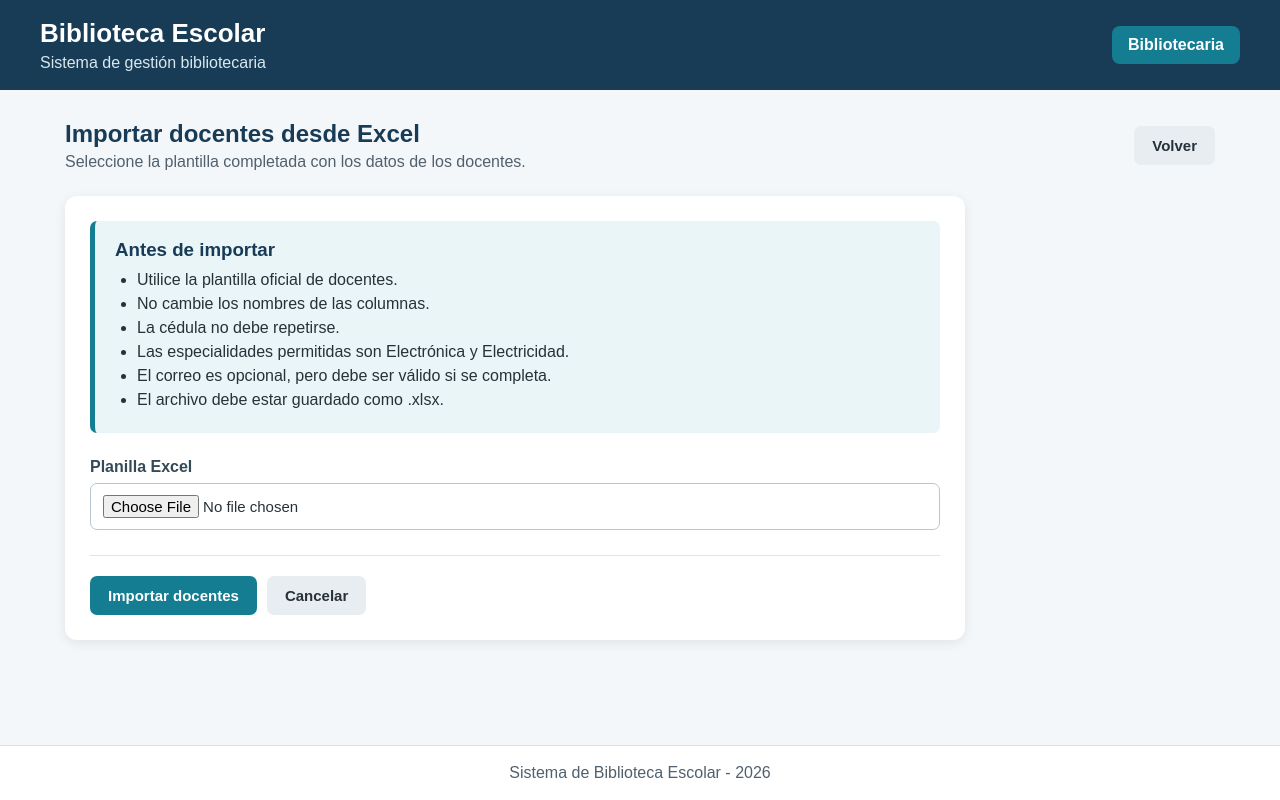
After one commit to JavierPaniagua/bibliocctech, a Django app: page /docentes/importar/ in a window 1280 px wide. The commit adds this page. Run offline with Django 5.2, Linux system fonts and the light colour scheme.

Commit message:
Agregar importacion de docentes desde Excel

```diff
--- a/docentes/forms.py
+++ b/docentes/forms.py
@@ -98,3 +98,29 @@ class DocenteForm(forms.ModelForm):
             )
 
         return cedula
+
+class ImportarDocentesForm(forms.Form):
+    archivo = forms.FileField(
+        label='Planilla Excel',
+        widget=forms.ClearableFileInput(
+            attrs={
+                'class': 'campo',
+                'accept': '.xlsx',
+            }
+        ),
+    )
+
+    def clean_archivo(self):
+        archivo = self.cleaned_data['archivo']
+
+        if not archivo.name.lower().endswith('.xlsx'):
+            raise forms.ValidationError(
+                'Seleccione un archivo de Excel con extensión .xlsx.'
+            )
+
+        if archivo.size > 5 * 1024 * 1024:
+            raise forms.ValidationError(
+                'El archivo no puede superar los 5 MB.'
+            )
+
+        return archivo
--- a/docentes/urls.py
+++ b/docentes/urls.py
@@ -20,6 +20,12 @@ urlpatterns = [
     ),
 
     path(
+        'importar/',
+        views.docente_importar,
+        name='importar',
+    ),
+
+    path(
         '<int:docente_id>/editar/',
         views.docente_editar,
         name='editar',
--- a/docentes/views.py
+++ b/docentes/views.py
@@ -1,8 +1,11 @@
 from django.contrib import messages
+from django.core.exceptions import ValidationError
+from django.core.validators import validate_email
 from django.db.models import Q
 from django.shortcuts import get_object_or_404, redirect, render
+from openpyxl import load_workbook
 
-from .forms import DocenteForm
+from .forms import DocenteForm, ImportarDocentesForm
 from .models import Docente
 
 
@@ -99,3 +102,259 @@ def docente_editar(request, docente_id):
         'docentes/docente_formulario.html',
         contexto,
     )
+
+def limpiar_texto(valor):
+    if valor is None:
+        return ''
+
+    return str(valor).strip()
+
+
+def limpiar_cedula(valor):
+    if valor is None:
+        return ''
+
+    if isinstance(valor, float) and valor.is_integer():
+        valor = int(valor)
+
+    cedula = str(valor).strip()
+
+    cedula = (
+        cedula
+        .replace('.', '')
+        .replace(' ', '')
+        .replace('-', '')
+    )
+
+    return cedula
+
+
+def convertir_activo(valor):
+    texto = limpiar_texto(valor).upper()
+
+    return texto in {
+        'SI',
+        'SÍ',
+        'TRUE',
+        'VERDADERO',
+        '1',
+        'ACTIVO',
+    }
+
+
+def docente_importar(request):
+    resultados = None
+
+    if request.method == 'POST':
+        formulario = ImportarDocentesForm(
+            request.POST,
+            request.FILES,
+        )
+
+        if formulario.is_valid():
+            archivo = formulario.cleaned_data['archivo']
+
+            try:
+                libro_excel = load_workbook(
+                    archivo,
+                    read_only=True,
+                    data_only=True,
+                )
+
+                if 'Docentes' not in libro_excel.sheetnames:
+                    formulario.add_error(
+                        'archivo',
+                        (
+                            'El archivo debe contener una hoja '
+                            'llamada Docentes.'
+                        ),
+                    )
+                else:
+                    hoja = libro_excel['Docentes']
+
+                    encabezados_esperados = [
+                        'cedula',
+                        'nombres',
+                        'apellidos',
+                        'area',
+                        'especialidad',
+                        'telefono',
+                        'correo',
+                        'turno',
+                        'activo',
+                    ]
+
+                    encabezados_archivo = [
+                        limpiar_texto(
+                            hoja.cell(
+                                row=4,
+                                column=columna,
+                            ).value
+                        ).lower()
+                        for columna in range(1, 10)
+                    ]
+
+                    if encabezados_archivo != encabezados_esperados:
+                        formulario.add_error(
+                            'archivo',
+                            (
+                                'Las columnas fueron modificadas. '
+                                'Utilice la plantilla oficial.'
+                            ),
+                        )
+                    else:
+                        resultados = procesar_docentes_excel(hoja)
+
+            except Exception:
+                formulario.add_error(
+                    'archivo',
+                    (
+                        'No se pudo leer la planilla. Compruebe '
+                        'que sea un archivo Excel válido.'
+                    ),
+                )
+    else:
+        formulario = ImportarDocentesForm()
+
+    contexto = {
+        'formulario': formulario,
+        'resultados': resultados,
+    }
+
+    return render(
+        request,
+        'docentes/docente_importar.html',
+        contexto,
+    )
+
+
+def procesar_docentes_excel(hoja):
+    especialidades_validas = {
+        'ELECTRÓNICA',
+        'ELECTRONICA',
+        'ELECTRICIDAD',
+    }
+
+    turnos_validos = {
+        'MAÑANA',
+        'TARDE',
+        'NOCHE',
+    }
+
+    importados = 0
+    duplicados = 0
+    errores = []
+    cedulas_planilla = set()
+
+    for numero_fila, fila in enumerate(
+        hoja.iter_rows(
+            min_row=5,
+            max_col=9,
+            values_only=True,
+        ),
+        start=5,
+    ):
+        if all(valor is None for valor in fila):
+            continue
+
+        (
+            cedula,
+            nombres,
+            apellidos,
+            area,
+            especialidad,
+            telefono,
+            correo,
+            turno,
+            activo,
+        ) = fila
+
+        cedula = limpiar_cedula(cedula)
+        nombres = limpiar_texto(nombres)
+        apellidos = limpiar_texto(apellidos)
+        area = limpiar_texto(area)
+        especialidad = limpiar_texto(especialidad).upper()
+        telefono = limpiar_texto(telefono)
+        correo = limpiar_texto(correo).lower()
+        turno = limpiar_texto(turno).upper()
+
+        if not cedula or not nombres or not apellidos:
+            errores.append(
+                f'Fila {numero_fila}: faltan datos obligatorios.'
+            )
+            continue
+
+        if not cedula.isdigit():
+            errores.append(
+                f'Fila {numero_fila}: la cédula debe contener '
+                f'solamente números.'
+            )
+            continue
+
+        if especialidad not in especialidades_validas:
+            errores.append(
+                f'Fila {numero_fila}: especialidad incorrecta.'
+            )
+            continue
+
+        if especialidad == 'ELECTRONICA':
+            especialidad = 'ELECTRÓNICA'
+
+        if turno not in turnos_validos:
+            errores.append(
+                f'Fila {numero_fila}: turno incorrecto.'
+            )
+            continue
+
+        if correo:
+            try:
+                validate_email(correo)
+            except ValidationError:
+                errores.append(
+                    f'Fila {numero_fila}: correo electrónico '
+                    f'incorrecto.'
+                )
+                continue
+
+        if cedula in cedulas_planilla:
+            duplicados += 1
+
+            errores.append(
+                f'Fila {numero_fila}: la cédula {cedula} '
+                f'está repetida en la planilla.'
+            )
+
+            continue
+
+        cedulas_planilla.add(cedula)
+
+        if Docente.objects.filter(cedula=cedula).exists():
+            duplicados += 1
+
+            errores.append(
+                f'Fila {numero_fila}: el docente con cédula '
+                f'{cedula} ya está registrado.'
+            )
+
+            continue
+
+        Docente.objects.create(
+            cedula=cedula,
+            nombres=nombres,
+            apellidos=apellidos,
+            area=area,
+            especialidad=especialidad,
+            telefono=telefono,
+            correo=correo,
+            turno=turno,
+            activo=convertir_activo(activo),
+        )
+
+        importados += 1
+
+    return {
+        'importados': importados,
+        'duplicados': duplicados,
+        'errores': errores,
+        'cantidad_errores': len(errores),
+    }
--- /dev/null
+++ b/templates/docentes/docente_importar.html
@@ -0,0 +1,152 @@
+{% extends 'base.html' %}
+
+{% block title %}
+    Importar docentes | Biblioteca Escolar
+{% endblock %}
+
+{% block content %}
+
+<div class="cabecera-pagina">
+    <div>
+        <h2>Importar docentes desde Excel</h2>
+
+        <p>
+            Seleccione la plantilla completada con los datos
+            de los docentes.
+        </p>
+    </div>
+
+    <a
+        href="{% url 'docentes:lista' %}"
+        class="boton boton-secundario"
+    >
+        Volver
+    </a>
+</div>
+
+<div class="panel formulario-panel">
+
+    <div class="aviso-importacion">
+        <h3>Antes de importar</h3>
+
+        <ul>
+            <li>Utilice la plantilla oficial de docentes.</li>
+            <li>No cambie los nombres de las columnas.</li>
+            <li>La cédula no debe repetirse.</li>
+
+            <li>
+                Las especialidades permitidas son
+                Electrónica y Electricidad.
+            </li>
+
+            <li>
+                El correo es opcional, pero debe ser válido
+                si se completa.
+            </li>
+
+            <li>El archivo debe estar guardado como .xlsx.</li>
+        </ul>
+    </div>
+
+    <form
+        method="post"
+        enctype="multipart/form-data"
+        novalidate
+    >
+        {% csrf_token %}
+
+        <div class="grupo-campo">
+            <label for="{{ formulario.archivo.id_for_label }}">
+                {{ formulario.archivo.label }}
+            </label>
+
+            {{ formulario.archivo }}
+
+            {% for error in formulario.archivo.errors %}
+                <span class="error-campo">
+                    {{ error }}
+                </span>
+            {% endfor %}
+        </div>
+
+        <div class="acciones-formulario">
+            <button
+                type="submit"
+                class="boton boton-primario"
+            >
+                Importar docentes
+            </button>
+
+            <a
+                href="{% url 'docentes:lista' %}"
+                class="boton boton-secundario"
+            >
+                Cancelar
+            </a>
+        </div>
+    </form>
+
+</div>
+
+{% if resultados %}
+
+    <section class="resultado-importacion">
+
+        <h2>Resultado de la importación</h2>
+
+        <div class="resumen-importacion">
+
+            <div class="resultado resultado-correcto">
+                <strong>{{ resultados.importados }}</strong>
+                <span>Docentes importados</span>
+            </div>
+
+            <div class="resultado resultado-duplicado">
+                <strong>{{ resultados.duplicados }}</strong>
+                <span>Registros duplicados</span>
+            </div>
+
+            <div class="resultado resultado-error">
+                <strong>
+                    {{ resultados.cantidad_errores }}
+                </strong>
+
+                <span>Filas con observaciones</span>
+            </div>
+
+        </div>
+
+        {% if resultados.errores %}
+
+            <div class="lista-errores">
+                <h3>Observaciones encontradas</h3>
+
+                <ul>
+                    {% for error in resultados.errores %}
+                        <li>{{ error }}</li>
+                    {% endfor %}
+                </ul>
+            </div>
+
+        {% else %}
+
+            <div class="mensaje mensaje-success">
+                Todos los docentes fueron importados correctamente.
+            </div>
+
+        {% endif %}
+
+        {% if resultados.importados > 0 %}
+            <a
+                href="{% url 'docentes:lista' %}"
+                class="boton boton-primario"
+            >
+                Ver docentes registrados
+            </a>
+        {% endif %}
+
+    </section>
+
+{% endif %}
+
+{% endblock %}
```
Also changed, not shown: templates/docentes/docente_lista.html (+9 -0 lines).
